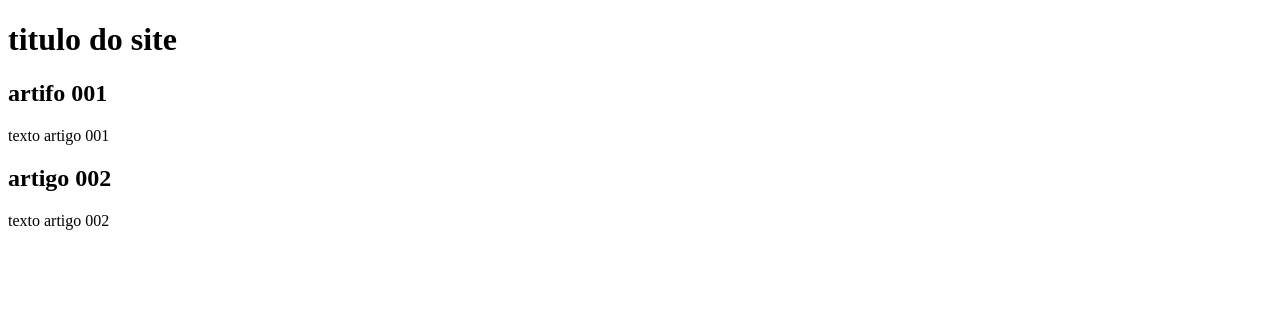
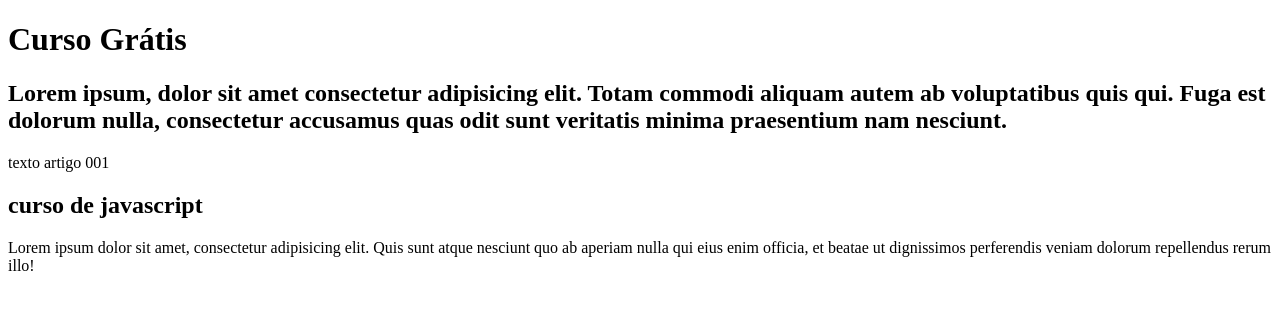
Before and after one commit to Deglas0/PROJETO-SITE, a plain HTML site: page index.html in a window 1280 px wide. Drawn offline with Linux system fonts and the light colour scheme.

Commit message:
comço do conteúdo
foi iniciado a pratica de escrita do contúdo

```diff
--- a/index.html
+++ b/index.html
@@ -5,20 +5,20 @@
     <meta charset="UTF-8">
     <meta http-equiv="X-UA-Compatible" content="IE=edge">
     <meta name="viewport" content="width=device-width, initial-scale=1.0">
-    <title>Document</title>
+    <title>Título do site</title>
 </head>
 <body>
     <main>
         <header>
-            <H1>titulo do site</H1>
+            <H1>Curso Grátis</H1>
         </header>
         <article>
-            <h2>artifo 001</h2>
+            <h2>Lorem ipsum, dolor sit amet consectetur adipisicing elit. Totam commodi aliquam autem ab voluptatibus quis qui. Fuga est dolorum nulla, consectetur accusamus quas odit sunt veritatis minima praesentium nam nesciunt.</h2>
             <p>texto artigo 001</p>
         </article>
         <article>
-            <h2>artigo 002</h2>
-            <p>texto artigo 002</p>
+            <h2>curso de javascript</h2>
+            <p>Lorem ipsum dolor sit amet, consectetur adipisicing elit. Quis sunt atque nesciunt quo ab aperiam nulla qui eius enim officia, et beatae ut dignissimos perferendis veniam dolorum repellendus rerum illo!</p>
         </article>
     </main>
 
```
